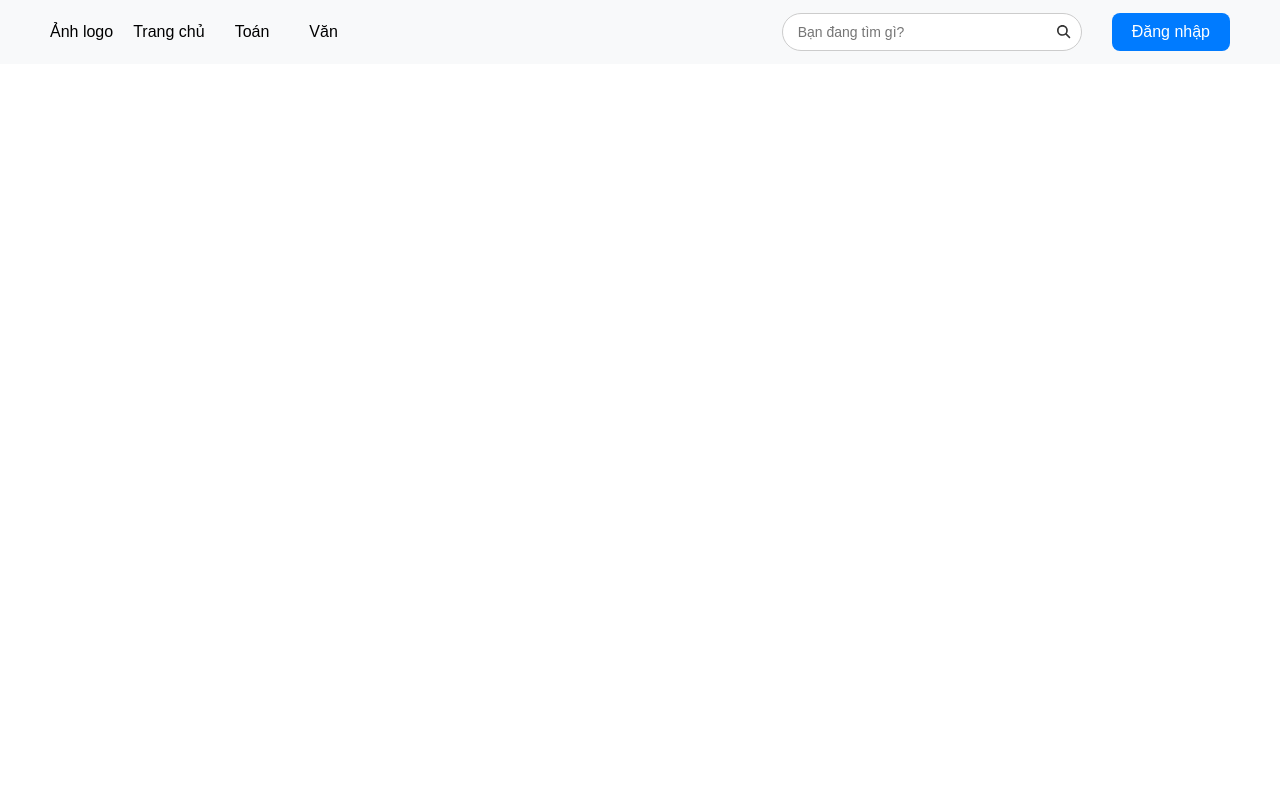
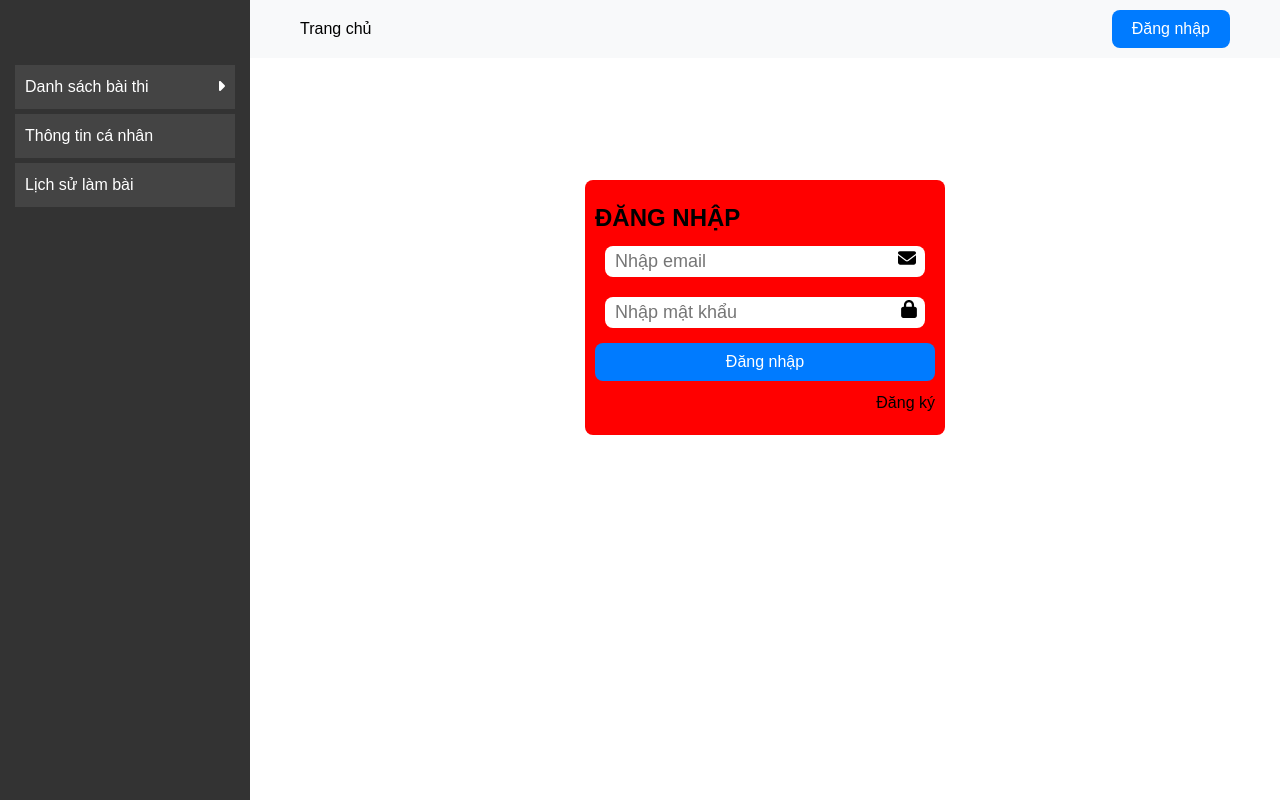
Before and after one commit to QuangHuy193/web_thi_trac_nghiem, a React (Create React App) app: page / in a window 1280 px wide. Built offline with nearby package versions, Linux system fonts and the light colour scheme.

Commit message:
tạo cấu trúc cơ bản, chưa styles

```diff
--- a/src/components/Button/Button.module.scss
+++ b/src/components/Button/Button.module.scss
@@ -1,11 +1,9 @@
 .btn {
+  width: 100%;
   font-size: 1.6rem;
   padding: 10px 20px;
   border-radius: 8px;
   background-color: #007bff;
   color: white;
   cursor: pointer;
-
-  :hover {
-  }
 }
--- a/src/components/Header/Header.js
+++ b/src/components/Header/Header.js
@@ -3,14 +3,10 @@ import styles from "./Header.module.scss";
 
 //thư viện
 import classNames from "classnames/bind";
-import Tippy from "@tippyjs/react";
-import "tippy.js/dist/tippy.css";
 import { useState } from "react";
 import { FontAwesomeIcon } from "@fortawesome/react-fontawesome";
 import { faBars } from "@fortawesome/free-solid-svg-icons";
-import MenuMobile from "../MenuMobile/MenuMobile";
 import Button from "../Button/Button";
-import Search from "../Search/Search";
 
 const cx = classNames.bind(styles);
 
@@ -19,8 +15,6 @@ function Header({ data }) {
 
   return (
     <header className={cx("container")}>
-      <div className={cx("logo")}>Ảnh logo</div>
-
       <div className={cx("home")}>Trang chủ</div>
 
       {/* Icon menu chỉ hiển thị trên mobile */}
@@ -28,39 +22,9 @@ function Header({ data }) {
         <FontAwesomeIcon icon={faBars} />
       </div>
 
-      {/* Menu chính destop*/}
-      <div className={cx("menu", { "menu-show": showMenu })}>
-        {data.map((subject, index) => (
-          <Tippy
-            key={index}
-            content={
-              <div className={cx("dropdown")}>
-                {subject.item.map((item, idx) => (
-                  <div key={idx} className={cx("dropdown-item")}>
-                    {item}
-                  </div>
-                ))}
-              </div>
-            }
-            interactive={true}
-            placement="bottom"
-          >
-            <div className={cx("menu-item")}>{subject.subjects}</div>
-          </Tippy>
-        ))}
-      </div>
-
-      <div className={cx('search')}>
-        <Search/>
-      </div>
-
       <div className={cx("btn-login")}>
         <Button>Đăng nhập</Button>
       </div>
-
-      {showMenu && (
-        <MenuMobile data={data} showMenu={showMenu} setShowMenu={setShowMenu} />
-      )}
     </header>
   );
 }
--- a/src/components/Header/Header.module.scss
+++ b/src/components/Header/Header.module.scss
@@ -3,10 +3,10 @@
   align-items: center;
   padding: 10px 50px;
   background-color: #f8f9fa;
-}
-
-.logo {
-  margin-right: 20px;
+  position: fixed;
+  top: 0;
+  left: 250px;
+  right: 0;
 }
 
 .home {
@@ -14,52 +14,16 @@
   cursor: pointer;
 }
 
-//menu list
-.menu {
-  display: flex;
-  gap: 20px;
-}
-
-.menu-item {
-  cursor: pointer;
-  padding: 10px;
-  border-radius: 5px;
-}
-
-.menu-item:hover {
-  background-color: #ddd;
-}
-
-.dropdown {
-  box-shadow: 0px 4px 6px rgba(0, 0, 0, 0.1);
-  border-radius: 5px;
-  padding: 5px;
-}
-
-.dropdown-item {
-  padding: 8px 12px;
-  cursor: pointer;
-}
-
-.dropdown-item:hover {
-  background-color: #eee;
-  border-radius: 10px;
-  color: black;
-}
-
 .menu-toggle {
   display: none;
 }
 
-.search {
+.btn-login {
   margin-left: auto;
-  margin-right: 30px;
 }
 
 /* Ẩn menu trên điện thoại, chỉ hiện "Trang chủ" và icon */
 @media (max-width: 768px) {
-  .menu,
-  .search,
   .btn-login {
     display: none;
   }
--- /dev/null
+++ b/src/components/Sidebar/Sidebar.js
@@ -0,0 +1,67 @@
+import classNames from "classnames/bind";
+import styles from "./Sidebar.module.scss";
+import { FontAwesomeIcon } from "@fortawesome/react-fontawesome";
+import { faCaretDown, faCaretRight } from "@fortawesome/free-solid-svg-icons";
+import { useState } from "react";
+
+const cx = classNames.bind(styles);
+
+function Sidebar({ data }) {
+  const [showSubjects, setShowSubjects] = useState(false);
+  const [activeSubject, setActiveSubject] = useState(null);
+
+  // Toggle danh sách môn thi
+  const toggleSubjects = () => {
+    setShowSubjects(!showSubjects);
+  };
+
+  // Toggle môn học
+  const toggleSubject = (subject) => {
+    setActiveSubject(activeSubject === subject ? null : subject);
+  };
+
+  return (
+    <aside className={cx("container")}>
+      <div className={cx("item", "list")} onClick={toggleSubjects}>
+        <div>Danh sách bài thi</div>
+        <span>
+          <FontAwesomeIcon icon={showSubjects ? faCaretDown : faCaretRight} />
+        </span>
+      </div>
+      {showSubjects &&
+        data.map((subject) => (
+          <div key={subject.subjects} className={cx("subject")}>
+            <div
+              className={cx("item")}
+              onClick={() => toggleSubject(subject.subjects)}
+            >
+              {subject.subjects}
+              <FontAwesomeIcon
+                icon={
+                  activeSubject === subject.subjects
+                    ? faCaretDown
+                    : faCaretRight
+                }
+                className={cx("icon")}
+              />
+            </div>
+
+            {activeSubject === subject.subjects && (
+              <div className={cx("sub-items")}>
+                {subject.item.map((subItem) => (
+                  <div key={subItem} className={cx("sub-item")}>
+                    {subItem}
+                  </div>
+                ))}
+              </div>
+            )}
+          </div>
+        ))}
+
+      <div className={cx("item")}>Thông tin cá nhân</div>
+      <div className={cx("item")}>Lịch sử làm bài</div>
+    </aside>
+  );
+}
+
+export default Sidebar;
--- /dev/null
+++ b/src/components/Sidebar/Sidebar.module.scss
@@ -0,0 +1,42 @@
+.container {
+  width: 250px;
+  height: 100vh;
+  background: #333;
+  color: white;
+  padding: 60px 15px 15px 15px;
+}
+
+.item {
+  padding: 10px;
+  cursor: pointer;
+  display: flex;
+  justify-content: space-between;
+  align-items: center;
+  background: #444;
+  margin: 5px 0;
+}
+
+.item:hover {
+  background: #555;
+}
+
+.subject {
+  margin-left: 10px;
+}
+
+.sub-items {
+  margin-left: 20px;
+}
+
+.sub-item {
+  padding: 5px 0;
+  cursor: pointer;
+}
+
+.sub-item:hover {
+  color: #00bcd4;
+}
+
+.icon {
+  margin-left: 10px;
+}
--- a/src/pages/Home/HomePage.js
+++ b/src/pages/Home/HomePage.js
@@ -1,9 +1,13 @@
 //lib
-
 
 //file
 import Header from "../../components/Header/Header";
+import Login from "../Login/LoginPage";
+import Sidebar from "../../components/Sidebar/Sidebar";
+import styles from "./HomePage.module.scss";
+import classNames from "classnames/bind";
 
+const cx = classNames.bind(styles);
 //fake data
 const dataFake = [
   {
@@ -15,11 +19,19 @@ const dataFake = [
     item: ["Văn 10", "Văn 11", "Văn 12"],
   },
 ];
-
 function Home() {
   return (
     <div>
-      <Header data={dataFake}/>
+      <Header />
+      <div className={cx("container")}>
+        <div className={cx("sidebar")}>
+          {" "}
+          <Sidebar data={dataFake} />
+        </div>
+        <div className={cx("content")}>
+          <Login/>
+        </div>
+      </div>
     </div>
   );
 }
--- a/src/pages/Home/HomePage.module.scss
+++ b/src/pages/Home/HomePage.module.scss
@@ -0,0 +1,18 @@
+.container {
+  display: flex;
+  height: 100%;
+  margin-top: 60px;
+}
+
+.sidebar {
+  position: fixed;
+  top: 0px;
+  left: 0px;
+}
+
+.content {
+  flex-grow: 1;
+  margin-left: 250px;
+  padding: 20px;
+  overflow: auto;
+}
--- /dev/null
+++ b/src/pages/Login/LoginPage.js
@@ -0,0 +1,36 @@
+import { FontAwesomeIcon } from "@fortawesome/react-fontawesome";
+import styles from "./LoginPage.module.scss";
+
+import classNames from "classnames/bind";
+import { faEnvelope, faLock } from "@fortawesome/free-solid-svg-icons";
+import Button from "../../components/Button/Button";
+
+const cx = classNames.bind(styles);
+
+function Login() {
+  return (
+    <div className={cx("container")}>
+      <form>
+        <h2>ĐĂNG NHẬP </h2>
+        <div className={cx("input-group")}>
+          <input type="text" placeholder="Nhập email" />
+          <span className={cx("input-icon")}>
+            <FontAwesomeIcon icon={faEnvelope} />
+          </span>
+        </div>
+        <div className={cx("input-group")}>
+          <input type="password" placeholder="Nhập mật khẩu" />
+          <span className={cx("input-icon")}>
+            <FontAwesomeIcon icon={faLock} />
+          </span>
+        </div>
+        <div className={cx("login")}>
+          <Button>Đăng nhập</Button>
+        </div>
+        <div className={cx("signup")}>Đăng ký</div>
+      </form>
+    </div>
+  );
+}
+
+export default Login;
--- /dev/null
+++ b/src/pages/Login/LoginPage.module.scss
@@ -0,0 +1,38 @@
+.container {
+  width: 360px;
+  background-color: red;
+  margin: 100px auto;
+  padding: 20px 10px;
+  border-radius: 8px;
+}
+
+.input-group {
+  position: relative;
+  width: 100%;
+  padding: 10px;
+}
+
+input {
+  width: 100%;
+  font-size: 1.8rem;
+  padding: 5px 10px;
+  border-radius: 8px;
+}
+
+.input-icon {
+  position: absolute;
+  right: 10px;
+  transform: translateX(-50%);
+  font-size: 1.8rem;
+}
+
+.login {
+  margin-top: 5px;
+  margin-bottom: 10px;
+}
+
+.signup {
+  width: 100%;
+  display: flex;
+  justify-content: right;
+}
--- a/src/routes/routes.js
+++ b/src/routes/routes.js
@@ -1,10 +1,15 @@
 import HomePage from "../pages/Home/HomePage";
+import Login from "../pages/Login/LoginPage";
 import UserPage from "../pages/User/UserPage";
 
 const publicRoutes = [
   {
     path: "/",
     page: HomePage,
+  },
+  {
+    path: "/login",
+    page: Login,
   },
 ];
 
```
